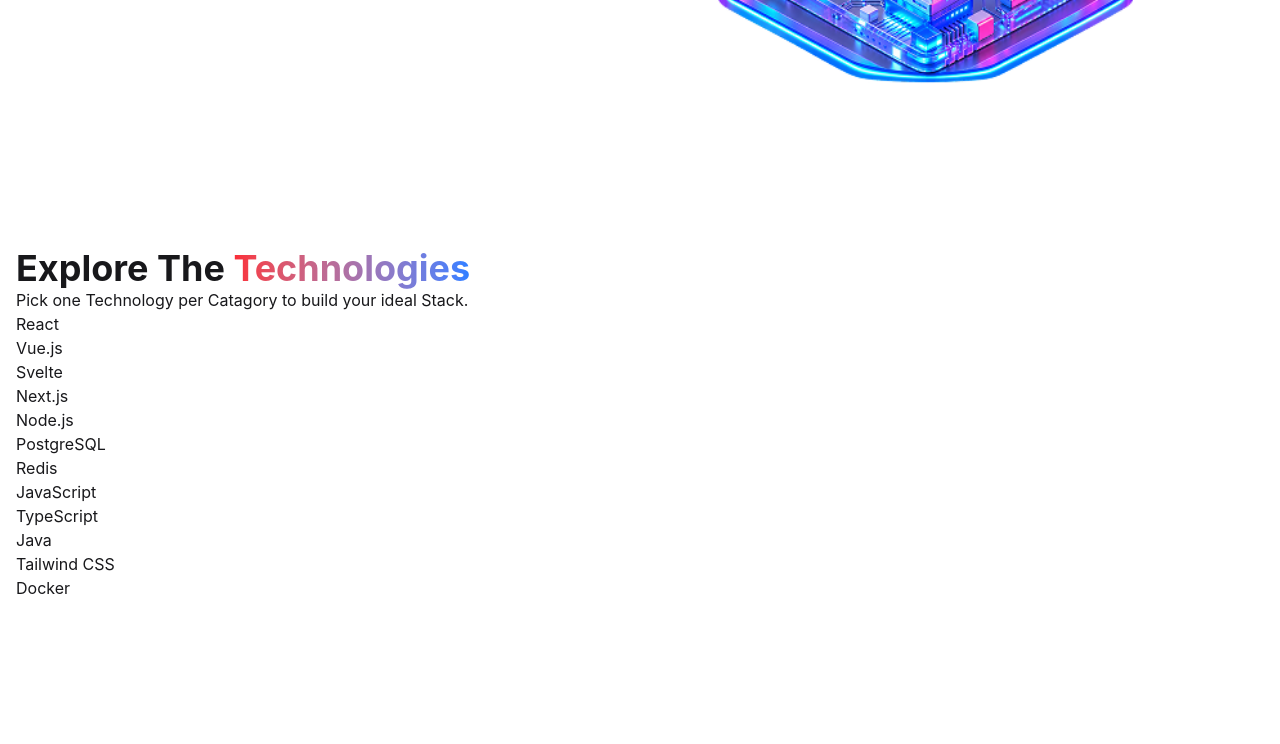
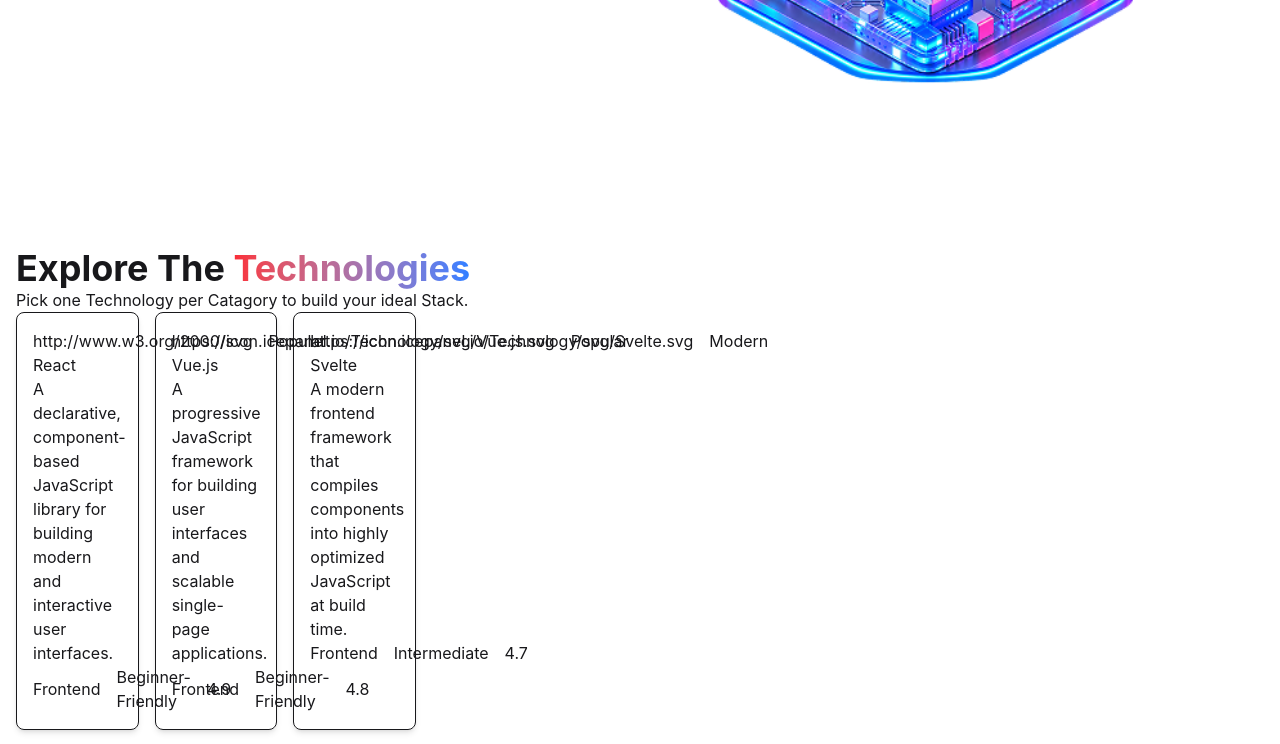
Before and after one commit to 02rashed/b14-assignment-5, a React (Vite) app: page / in a window 1280 px wide. Shown: the part 542-1286 px from the top of the page. Before the commit the page ends 1158 px from the top, so only its background shows below. Built offline with nearby package versions, Linux system fonts and the light colour scheme.

Commit message:
Tech card added

```diff
--- a/public/data.json
+++ b/public/data.json
@@ -4,7 +4,7 @@
     "name": "React",
     "category": "Frontend",
     "description": "A declarative, component-based JavaScript library for building modern and interactive user interfaces.",
-    "icon": "https://icon.icepanel.io/Technology/svg/React.svg",
+    "icon": "http://www.w3.org/2000/svg",
     "rating": 4.9,
     "difficulty": "Beginner-Friendly",
     "badge": "Popular"
--- a/src/components/Technologies/Technologies.tsx
+++ b/src/components/Technologies/Technologies.tsx
@@ -1,5 +1,5 @@
 import React, { use } from 'react';
-import type {ITechnology} from './components/Technologies/Technologies'
+import type {ITechnology} from '../../types/technologyType'
 import Technology from './Technology';
 interface TechnologiesProps{
     technologiesPromise: Promise<ITechnology[]>
@@ -12,10 +12,8 @@ const Technologies = ({technologiesPromise}:TechnologiesProps ) => {
                 <h2 className="text-4xl font-bold">Explore The <span className="bg-linear-to-r from-red-500 to-blue-500 bg-clip-text text-transparent">Technologies</span> </h2>
                 <p>Pick one Technology per Catagory to build your ideal Stack.</p>
             </div>
-            <div>
-                {technologies.map((technology) => {
-                       return <div>{technology.name}</div>;
-                    })}
+            <div className="grid grid-cols-3 gap-6">
+                <Technology technologies={technologies} />
             </div>
         </div>
     );
--- a/src/components/Technologies/Technology.tsx
+++ b/src/components/Technologies/Technology.tsx
@@ -1,11 +1,25 @@
 import React from 'react';
 
-const Technology = ({technologies}) => {
+const Technology = ({ technologies }) => {
     return (
-        <div>
-            {technologies.map((technology) => {
-                       return <div>{technology.name}</div>;
-                    })}
+        <div className="grid grid-cols-3 gap-4">
+            {technologies.map((technology) => (
+                <div key={technology.name} className="container mx-auto p-4 border rounded-lg shadow-md">
+                    <div className="flex items-center gap-4">
+                        <div>{technology.icon}</div>
+                        <div>{technology.badge}</div>
+                    </div>
+                    <div>
+                        <h3>{technology.name}</h3>
+                        <p>{technology.description}</p>
+                    </div>
+                    <div className="flex items-center gap-4">
+                        <p>{technology.category}</p>
+                        <p>{technology.difficulty}</p>
+                        <p>{technology.rating}</p>
+                    </div>
+                </div>
+            ))}
         </div>
     );
 };
```
